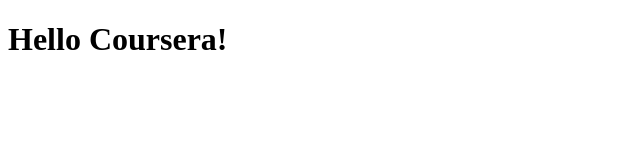
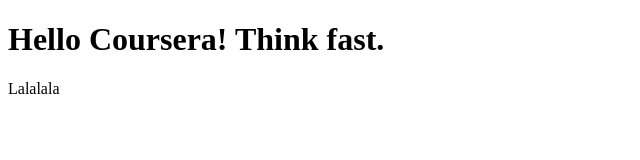
Before and after one commit to yulia11vl/coursera-test, a plain HTML site: page site/index.html in a window 1280 px wide. Shown: the whole page, without its empty margins (0-640 px from the left). Drawn offline with Linux system fonts and the light colour scheme.

Commit message:
Small addition

```diff
--- a/site/index.html
+++ b/site/index.html
@@ -6,6 +6,7 @@
 	<title>Hello Coursera!</title>
 </head>
 <body>
-<h1>Hello Coursera!</h1>
+<h1>Hello Coursera! Think fast.</h1>
+<p>Lalalala</p>
 </body>
 </html>
```
